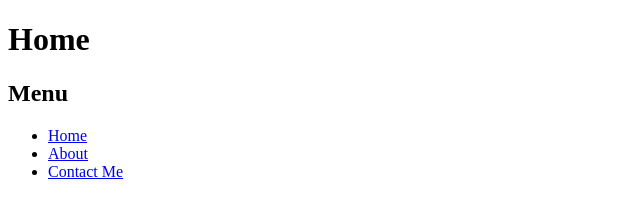
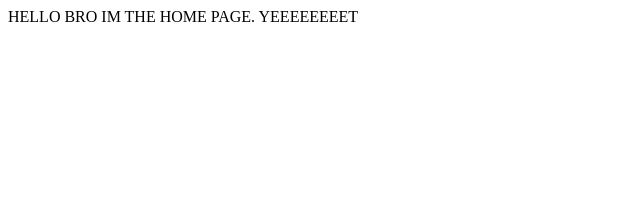
Before and after one commit to LunaBegray/basic-info-site, a website: page index.html in a window 1280 px wide. Shown: the whole page, without its empty margins (0-640 px from the left). Drawn offline with Linux system fonts and the light colour scheme.

Commit message:
index.html

```diff
--- a/index.html
+++ b/index.html
@@ -2,17 +2,9 @@
 <html lang="en">
 <head>
     <meta charset="UTF-8">
-    <meta http-equiv="X-UA-Compatible" content="IE=edge">
-    <meta name="viewport" content="width=device-width, initial-scale=1.0">
-    <title>Home</title>
+    <title>home</title>
 </head>
 <body>
-    <h1>Home</h1>
-    <h2>Menu</h2>
-    <ul>
-        <li><a href="index.html">Home</a></li>
-        <li><a href="about.html">About</a></li>
-        <li><a href="contact-me.html">Contact Me</a></li>
-    </ul>
+    <div> HELLO BRO IM THE HOME PAGE. YEEEEEEEET</div>
 </body>
 </html>
```
